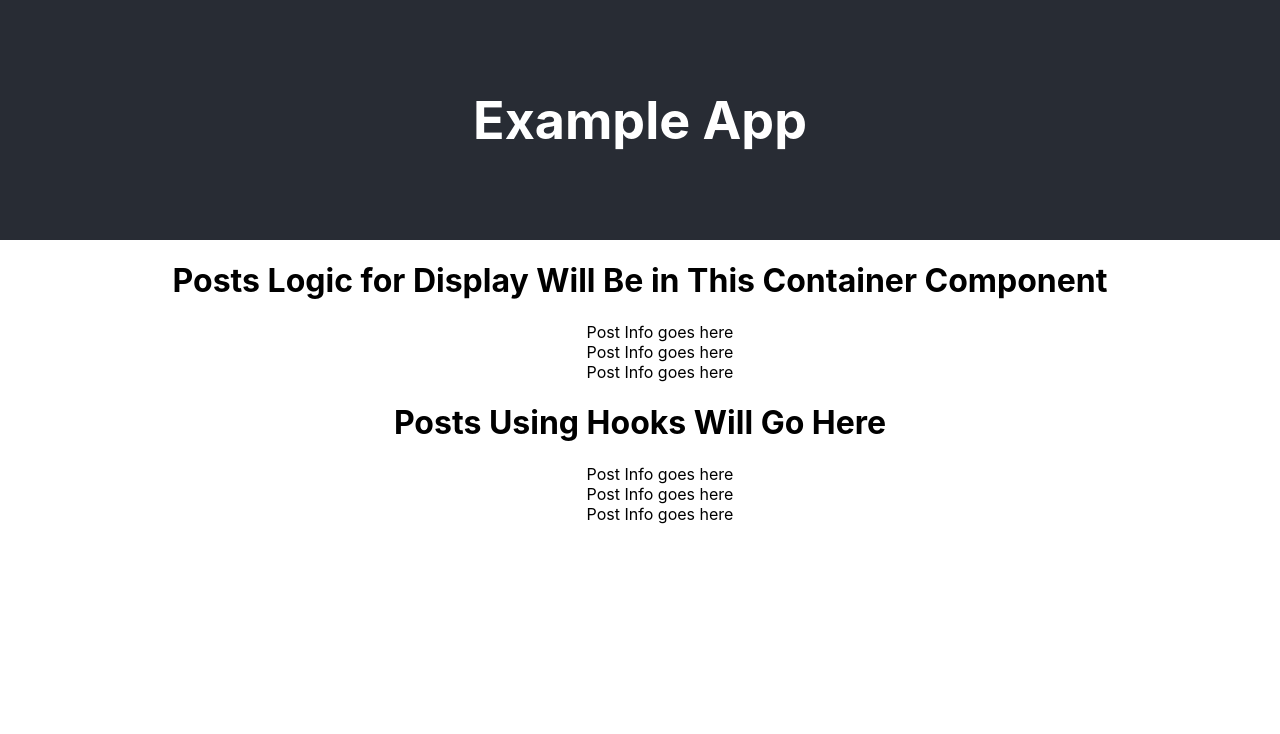
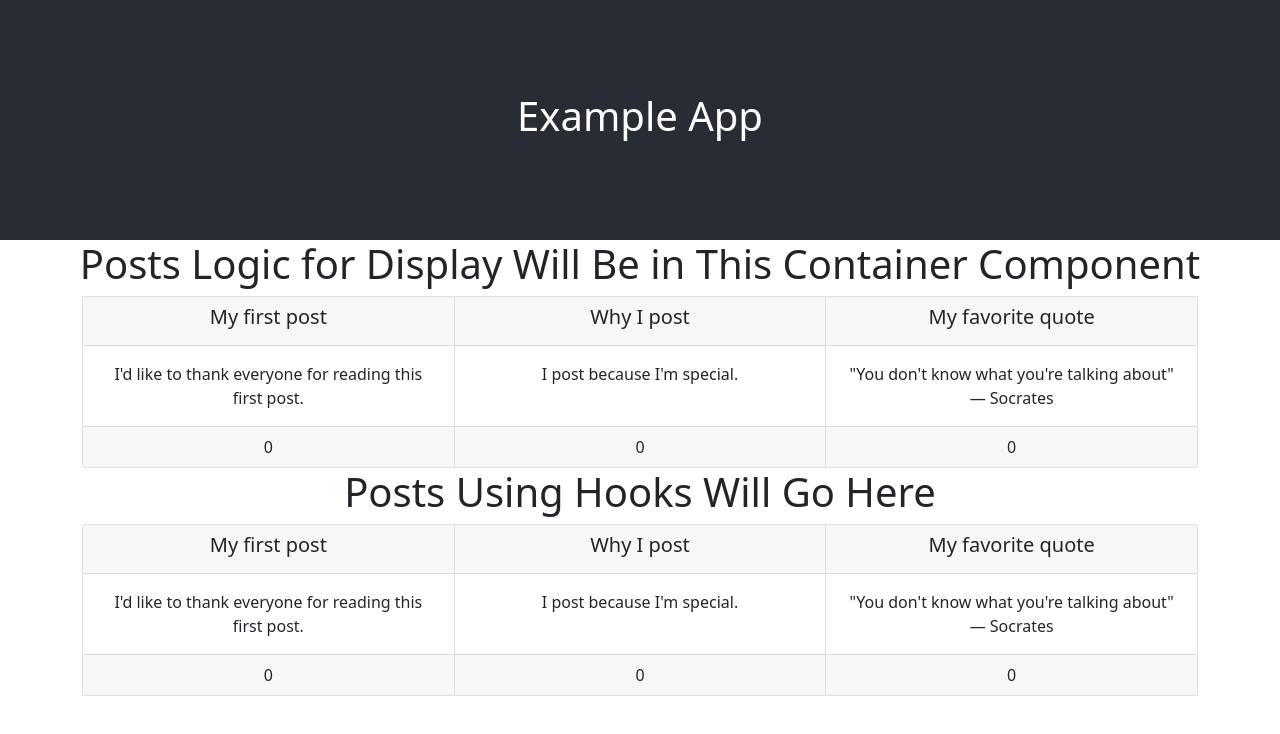
Before and after one commit to DavidRMorphew/useState-useEffect-blog-example, a React (Create React App) app: page / in a window 1280 px wide. Shown: the top 734 px of the page. Built offline with nearby package versions, Linux system fonts and the light colour scheme.

Commit message:
add bootstrap Card, CardGroup, Container

```diff
--- a/package.json
+++ b/package.json
@@ -6,7 +6,9 @@
     "@testing-library/jest-dom": "^5.11.4",
     "@testing-library/react": "^11.1.0",
     "@testing-library/user-event": "^12.1.10",
+    "bootstrap": "^5.1.1",
     "react": "^17.0.2",
+    "react-bootstrap": "^2.0.0-rc.0",
     "react-dom": "^17.0.2",
     "react-scripts": "4.0.3",
     "web-vitals": "^1.0.1"
--- a/src/components/Post.js
+++ b/src/components/Post.js
@@ -1,10 +1,17 @@
 import React from 'react'
+import { Card } from 'react-bootstrap'
 
-const Post = (props) => {
+const Post = ({ postInfo: {id, title, body, likes} }) => {
     return(
-        <div>
-            Post Info goes here
-        </div>
+        <Card>
+            <Card.Header>
+                <Card.Title>{title}</Card.Title>
+            </Card.Header>
+            <Card.Body>
+                <Card.Text>{body}</Card.Text>
+            </Card.Body>
+            <Card.Footer>{likes}</Card.Footer>
+        </Card>
     )
 }
 
--- a/src/components/PostsComponent.js
+++ b/src/components/PostsComponent.js
@@ -1,4 +1,5 @@
 import React, { useState } from 'react'
+import { CardGroup, Container } from 'react-bootstrap'
 import postsData from '../data/posts'
 import Post from './Post'
 
@@ -13,9 +14,11 @@ const PostsComponent = (props) => {
     return(
         <div>
             <h1>Posts Using Hooks Will Go Here</h1>
-            <ul>
+            <Container>
+            <CardGroup>
                 {displayPosts()}
-            </ul>
+            </CardGroup>
+            </Container>
         </div>
     )
 }
--- a/src/containers/PostsContainer.js
+++ b/src/containers/PostsContainer.js
@@ -1,4 +1,5 @@
 import React, { Component } from 'react'
+import { CardGroup, Container } from 'react-bootstrap'
 import postsData from '../data/posts'
 import Post from '../components/Post'
 
@@ -17,9 +18,11 @@ class PostsContainer extends Component {
         return(
             <div>
                 <h1>Posts Logic for Display Will Be in This Container Component</h1>
-                <ul>
+                <Container>
+                <CardGroup>
                     {this.displayPosts()}
-                </ul>
+                </CardGroup>
+                </Container>
             </div>
         )
     }
--- a/src/index.js
+++ b/src/index.js
@@ -3,6 +3,7 @@ import ReactDOM from 'react-dom';
 import './index.css';
 import App from './App';
 import reportWebVitals from './reportWebVitals';
+import 'bootstrap/dist/css/bootstrap.min.css';
 
 ReactDOM.render(
   <React.StrictMode>
```
Also changed, not shown: 2 other files (tests, documents, lock files or other folders).
